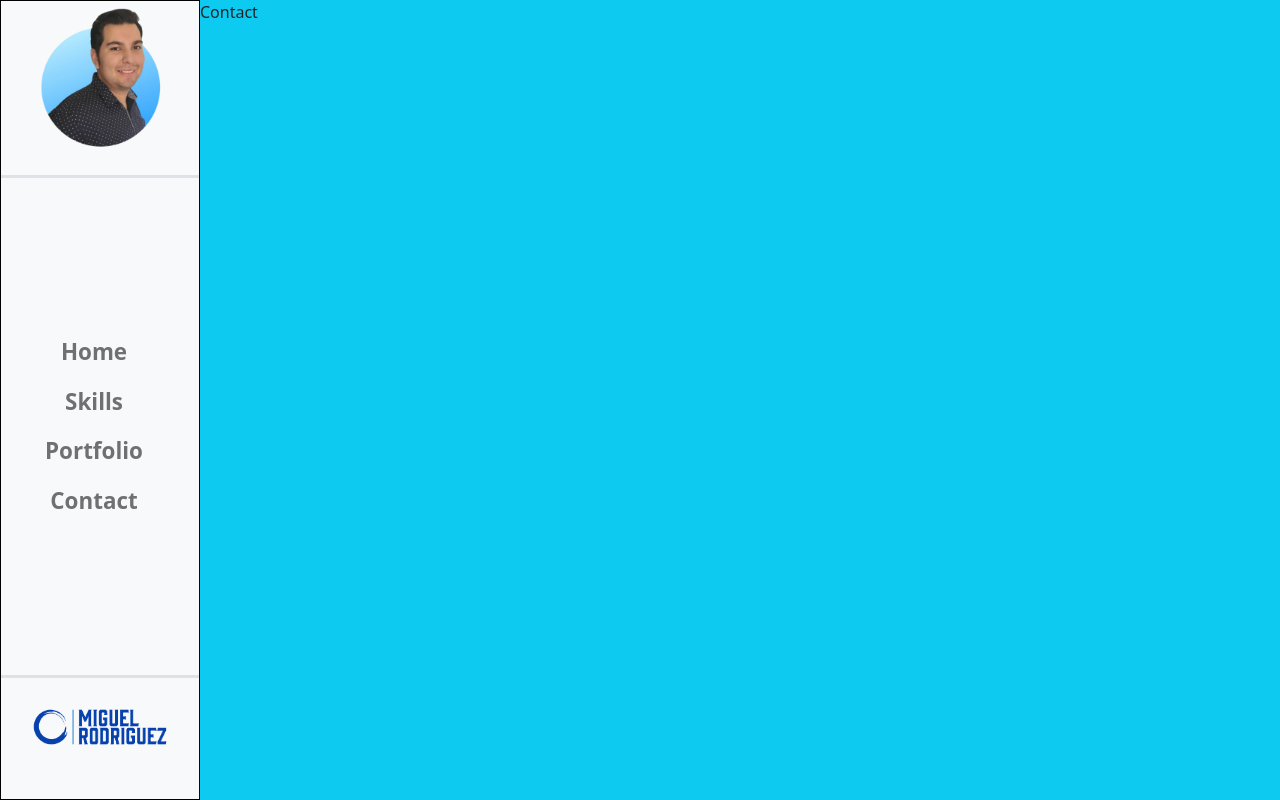
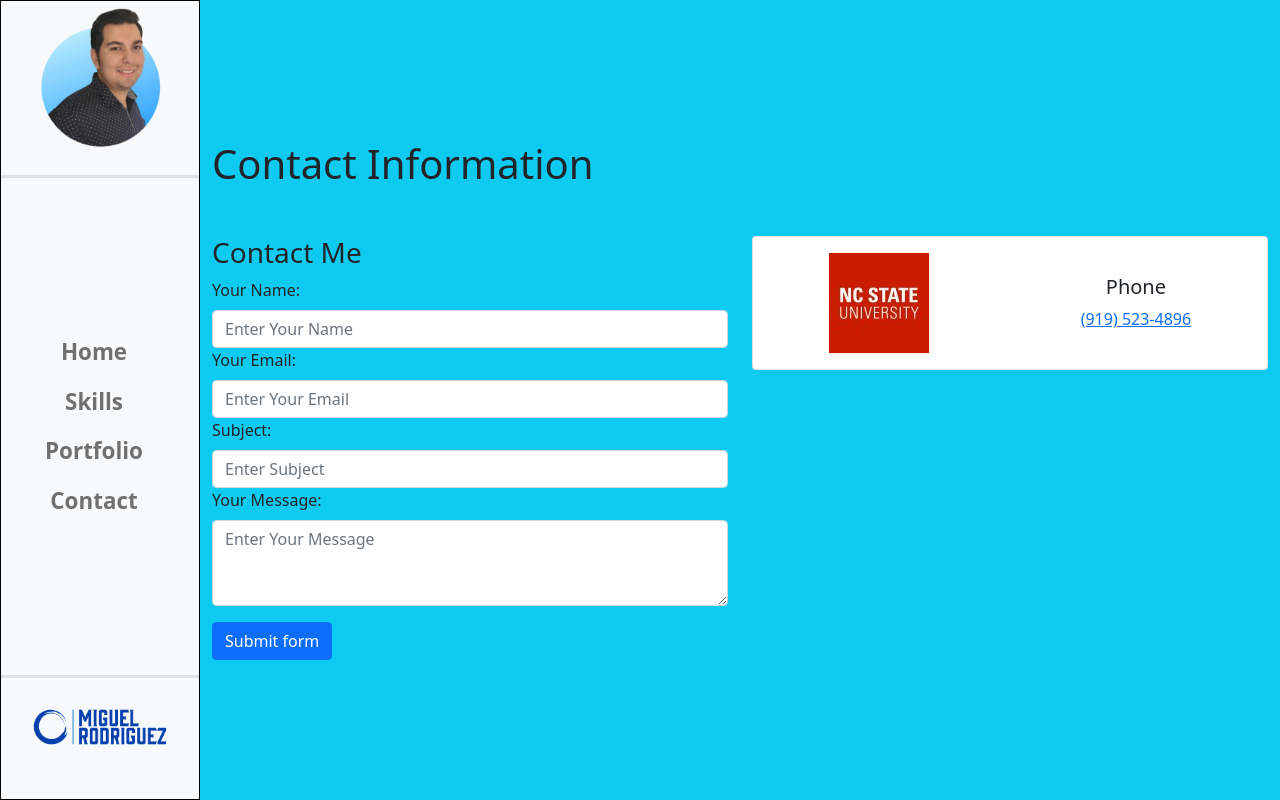
Before and after one commit to MgARL/mr_portfolio, a React (Create React App) app: page /contact in a window 1280 px wide. Built offline with nearby package versions, Linux system fonts and the light colour scheme; some icons are missing.

Commit message:
Added layout for contanct info

```diff
--- a/src/components/Contact.js
+++ b/src/components/Contact.js
@@ -1,8 +1,63 @@
 import React from 'react'
+import Container from 'react-bootstrap/Container'
+import Row from 'react-bootstrap/Row'
+import Col from 'react-bootstrap/Col'
+import Form from 'react-bootstrap/Form'
+import Button from 'react-bootstrap/Button'
+import Card from 'react-bootstrap/Card'
+import NCSLogo from '../images/NC_State_logo.jpg'
 
 function Contact() {
   return (
-    <div>Contact</div>
+    <Container style={{ height: '100vh' }} className='d-flex flex-column justify-content-center'>
+      {/* Tittle Contact Info */}
+      <h1 className='mb-5'>Contact Information</h1>
+      {/* Send Email form | Contact me */}
+      <Row>
+        <Col xs={12} sm={6}>
+          <h3>Contact Me</h3>
+          <Form>
+            <Form.Group controlId='basicForm' className='mb-3'>
+              <Form.Label>Your Name:</Form.Label>
+              <Form.Control type='input' placeholder='Enter Your Name' />
+              <Form.Label>Your Email:</Form.Label>
+              <Form.Control type='email' placeholder='Enter Your Email' />
+              <Form.Label>Subject:</Form.Label>
+              <Form.Control type='input' placeholder='Enter Subject' />
+              <Form.Label>Your Message:</Form.Label>
+              <Form.Control as='textarea' rows={3} placeholder='Enter Your Message' />
+            </Form.Group>
+            <Button type="submit">Submit form</Button>
+          </Form>
+        </Col>
+        <Col xs={12} sm={6}>
+          <Row>
+            <Col xs={12}>
+              <Card className='d-flex flex-row'>
+                <Card.Body className='d-flex justify-content-center align-items-center'>
+                  <img alt='placeholderNAme' src={NCSLogo}/>
+                </Card.Body>
+                <Card.Body className='d-flex flex-column justify-content-center align-items-center'>
+                  <Card.Title>Phone</Card.Title>
+                  <Card.Text>
+                    <a href='tel:9195264896'>(919) 523-4896</a>
+                  </Card.Text>
+                </Card.Body>
+              </Card>
+            </Col>
+          </Row>
+          <Row>
+            <Col xs={12}></Col>
+          </Row>
+          <Row>
+            <Col xs={12}></Col>
+          </Row>
+        </Col>
+      </Row>
+      {/* Other Container flex col */}
+      {/* inside second container 3 Cards with Phone, Email and City of residence */}
+
+    </Container>
   )
 }
 
```
